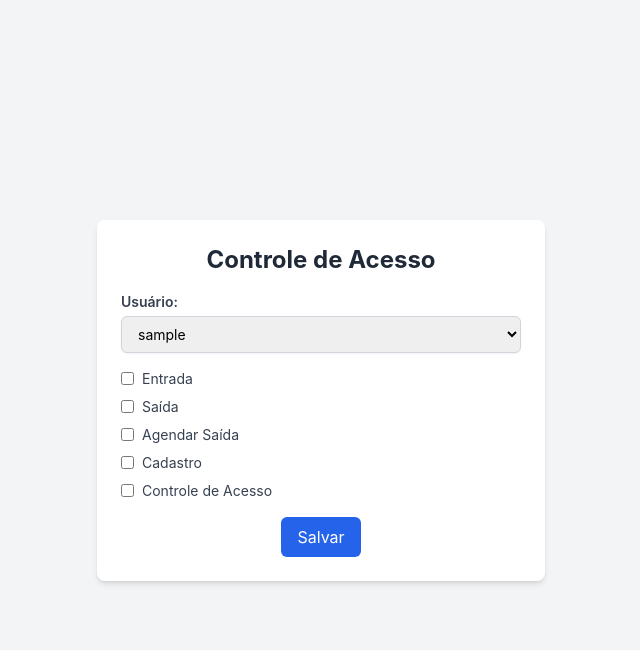
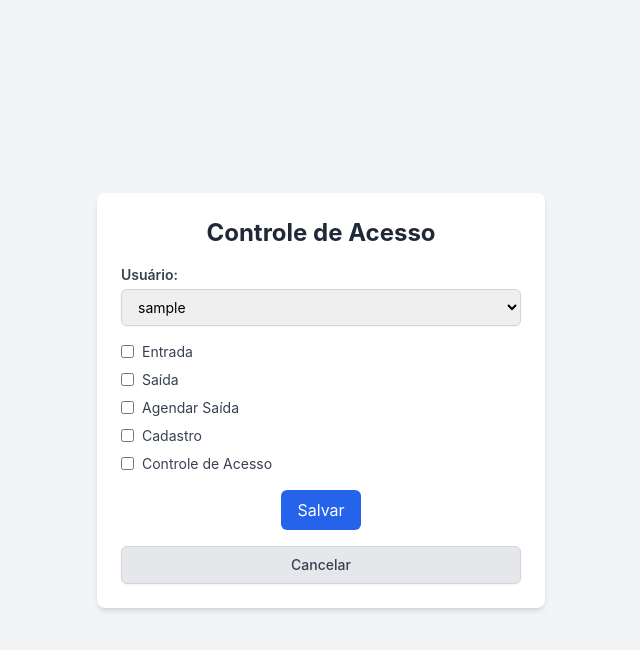
Before and after one commit to FabioVRocha/SIGPORT, a Flask app: page /access_control in a window 1280 px wide. Shown: the top 650 px of the page, without its empty margins (319-959 px from the left). Run offline with Flask 3, Linux system fonts and the light colour scheme; the visitor is signed in with stand-in values (Sample User, id 1); tables that the repository leaves empty hold one stand-in row (values such as "Sample post"); some libraries are stand-ins or nearby versions.

Commit message:
Melhorias

```diff
--- a/Templates/access_control.html
+++ b/Templates/access_control.html
@@ -35,6 +35,13 @@
                 <button type="submit" class="py-2 px-4 bg-blue-600 text-white rounded-md hover:bg-blue-700">Salvar</button>
             </div>
         </form>
+        <div class="text-center mt-2">
+            <!-- Botão para cancelar e voltar para a tela de cadastro -->
+            <a href="/cadastro"
+               class="w-full inline-flex justify-center py-2 px-4 border border-gray-300 rounded-md shadow-sm text-sm font-medium text-gray-700 bg-gray-200 hover:bg-gray-300 focus:outline-none focus:ring-2 focus:ring-offset-2 focus:ring-gray-500 transition duration-150 ease-in-out">
+                Cancelar
+            </a>
+        </div>
     </div>
 </body>
 </html>
--- a/Templates/schedule_form.html
+++ b/Templates/schedule_form.html
@@ -61,6 +61,11 @@
                     class="w-full flex justify-center py-2 px-4 border border-transparent rounded-md shadow-sm text-sm font-medium text-white bg-blue-600 hover:bg-blue-700 focus:outline-none focus:ring-2 focus:ring-offset-2 focus:ring-blue-500 transition duration-150 ease-in-out">
                 Agendar
             </button>
+            <!-- Botão para cancelar o agendamento e voltar à página inicial -->
+            <a href="/index"
+               class="w-full flex justify-center py-2 px-4 border border-gray-300 rounded-md shadow-sm text-sm font-medium text-gray-700 bg-gray-200 hover:bg-gray-300 focus:outline-none focus:ring-2 focus:ring-offset-2 focus:ring-gray-500 transition duration-150 ease-in-out mt-2">
+                Cancelar
+            </a>
         </form>
     </div>
 </body>
--- a/Templates/user_form.html
+++ b/Templates/user_form.html
@@ -67,6 +67,11 @@
                     class="w-full flex justify-center py-2 px-4 border border-transparent rounded-md shadow-sm text-sm font-medium text-white bg-blue-600 hover:bg-blue-700 focus:outline-none focus:ring-2 focus:ring-offset-2 focus:ring-blue-500 transition duration-150 ease-in-out">
                 Salvar
             </button>
+            <!-- Botão para cancelar e voltar à página inicial -->
+            <a href="/cadastro"
+               class="w-full flex justify-center py-2 px-4 border border-gray-300 rounded-md shadow-sm text-sm font-medium text-gray-700 bg-gray-200 hover:bg-gray-300 focus:outline-none focus:ring-2 focus:ring-offset-2 focus:ring-gray-500 transition duration-150 ease-in-out mt-2">
+                Cancelar
+            </a>
         </form>
     </div>
 </body>
```
